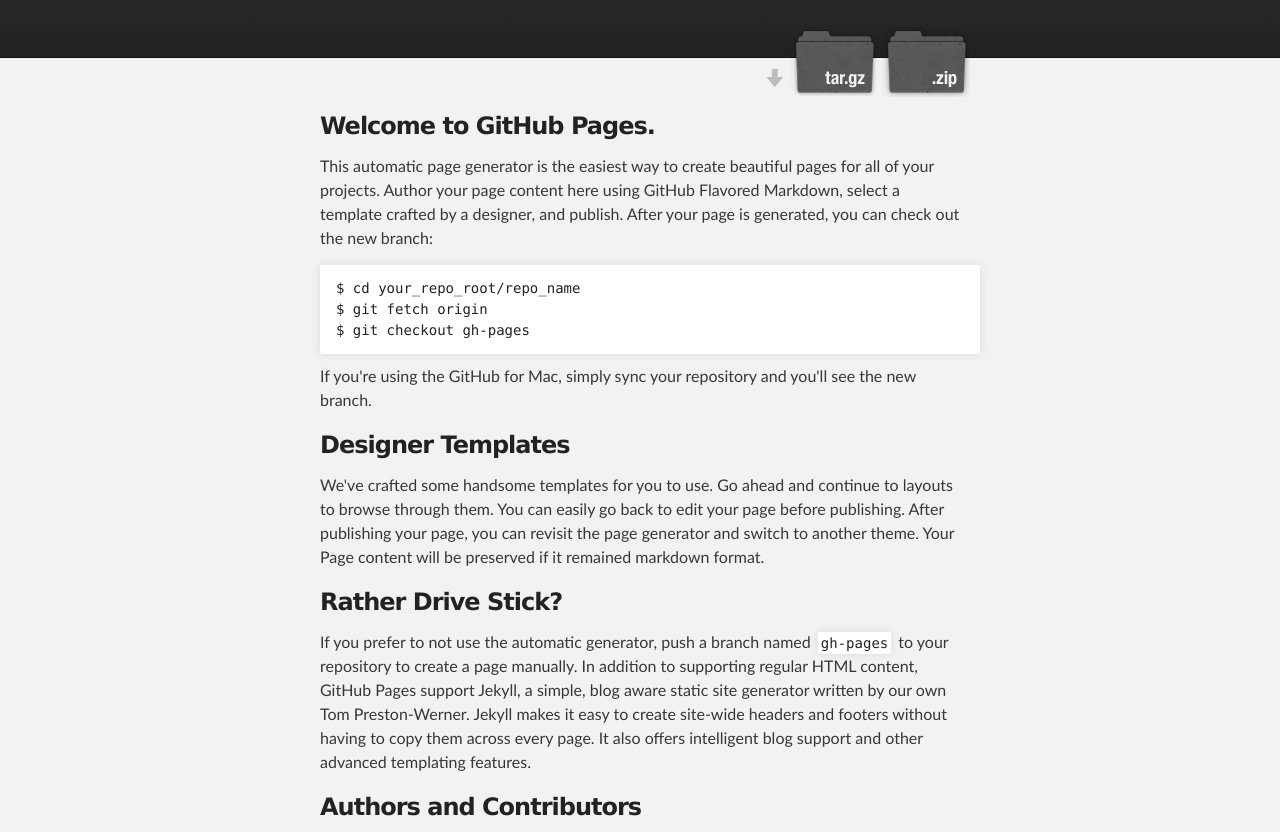
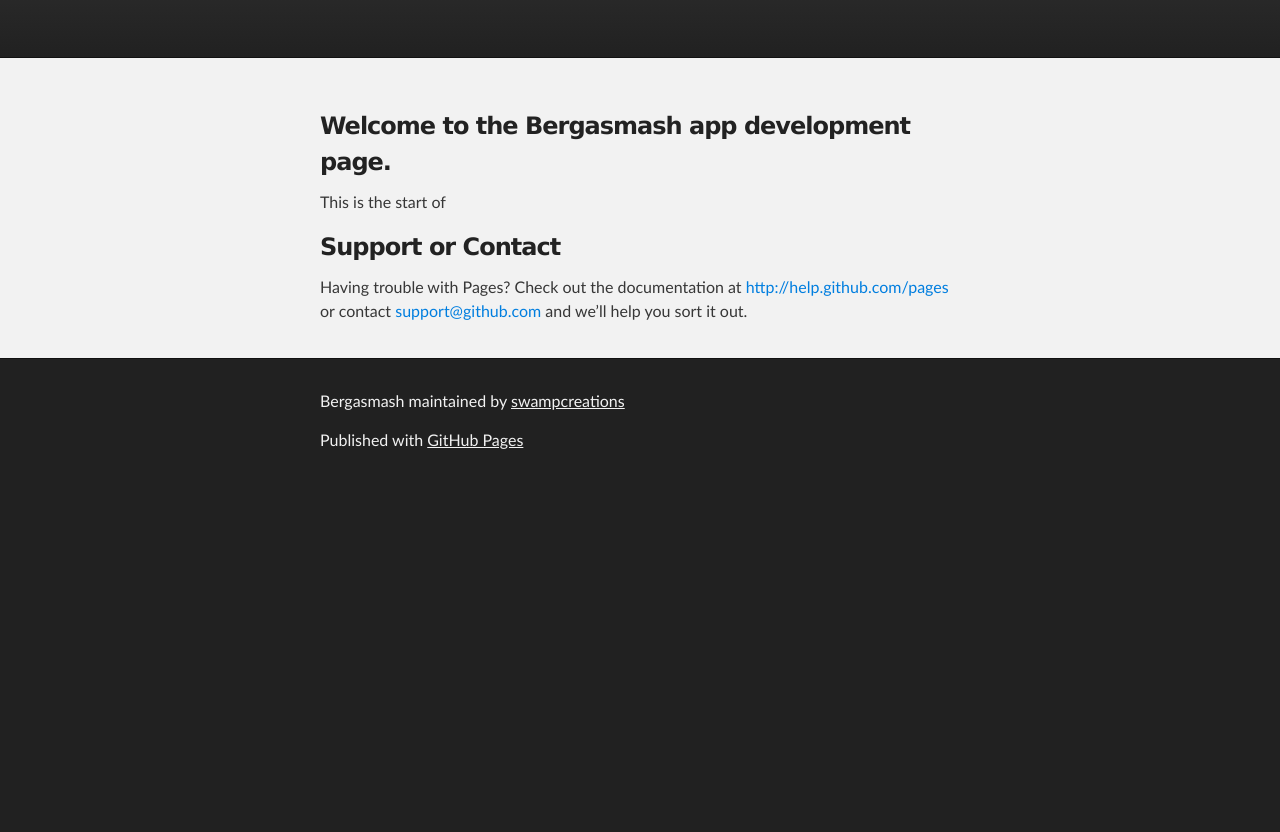
Before and after one commit to swampcreations/bergasmash, a plain HTML site: page index.html in a window 1280 px wide. Shown: the part 116-948 px from the top of the page. After the commit the page ends 800 px from the top, so only its background shows below. Drawn offline with Linux system fonts and the light colour scheme.

Commit message:
Update index.html

```diff
--- a/index.html
+++ b/index.html
@@ -20,11 +20,12 @@
 
           <h1 id="project_title">Bergasmash</h1>
           <h2 id="project_tagline"></h2>
-
+        <!--
             <section id="downloads">
               <a class="zip_download_link" href="https://github.com/swampcreations/bergasmash/zipball/master">Download this project as a .zip file</a>
               <a class="tar_download_link" href="https://github.com/swampcreations/bergasmash/tarball/master">Download this project as a tar.gz file</a>
             </section>
+        -->
         </header>
     </div>
 
@@ -32,31 +33,9 @@
     <div id="main_content_wrap" class="outer">
       <section id="main_content" class="inner">
         <h3>
-<a name="welcome-to-github-pages" class="anchor" href="#welcome-to-github-pages"><span class="octicon octicon-link"></span></a>Welcome to GitHub Pages.</h3>
+<a name="welcome-to-github-pages" class="anchor" href="#welcome-to-github-pages"><span class="octicon octicon-link"></span></a>Welcome to the Bergasmash app development page.</h3>
 
-<p>This automatic page generator is the easiest way to create beautiful pages for all of your projects. Author your page content here using GitHub Flavored Markdown, select a template crafted by a designer, and publish. After your page is generated, you can check out the new branch:</p>
-
-<pre><code>$ cd your_repo_root/repo_name
-$ git fetch origin
-$ git checkout gh-pages
-</code></pre>
-
-<p>If you're using the GitHub for Mac, simply sync your repository and you'll see the new branch.</p>
-
-<h3>
-<a name="designer-templates" class="anchor" href="#designer-templates"><span class="octicon octicon-link"></span></a>Designer Templates</h3>
-
-<p>We've crafted some handsome templates for you to use. Go ahead and continue to layouts to browse through them. You can easily go back to edit your page before publishing. After publishing your page, you can revisit the page generator and switch to another theme. Your Page content will be preserved if it remained markdown format.</p>
-
-<h3>
-<a name="rather-drive-stick" class="anchor" href="#rather-drive-stick"><span class="octicon octicon-link"></span></a>Rather Drive Stick?</h3>
-
-<p>If you prefer to not use the automatic generator, push a branch named <code>gh-pages</code> to your repository to create a page manually. In addition to supporting regular HTML content, GitHub Pages support Jekyll, a simple, blog aware static site generator written by our own Tom Preston-Werner. Jekyll makes it easy to create site-wide headers and footers without having to copy them across every page. It also offers intelligent blog support and other advanced templating features.</p>
-
-<h3>
-<a name="authors-and-contributors" class="anchor" href="#authors-and-contributors"><span class="octicon octicon-link"></span></a>Authors and Contributors</h3>
-
-<p>You can <a href="https://github.com/blog/821" class="user-mention">@mention</a> a GitHub username to generate a link to their profile. The resulting <code>&lt;a&gt;</code> element will link to the contributor's GitHub Profile. For example: In 2007, Chris Wanstrath (<a href="https://github.com/defunkt" class="user-mention">@defunkt</a>), PJ Hyett (<a href="https://github.com/pjhyett" class="user-mention">@pjhyett</a>), and Tom Preston-Werner (<a href="https://github.com/mojombo" class="user-mention">@mojombo</a>) founded GitHub.</p>
+<p>This is the start of </p>
 
 <h3>
 <a name="support-or-contact" class="anchor" href="#support-or-contact"><span class="octicon octicon-link"></span></a>Support or Contact</h3>
```
